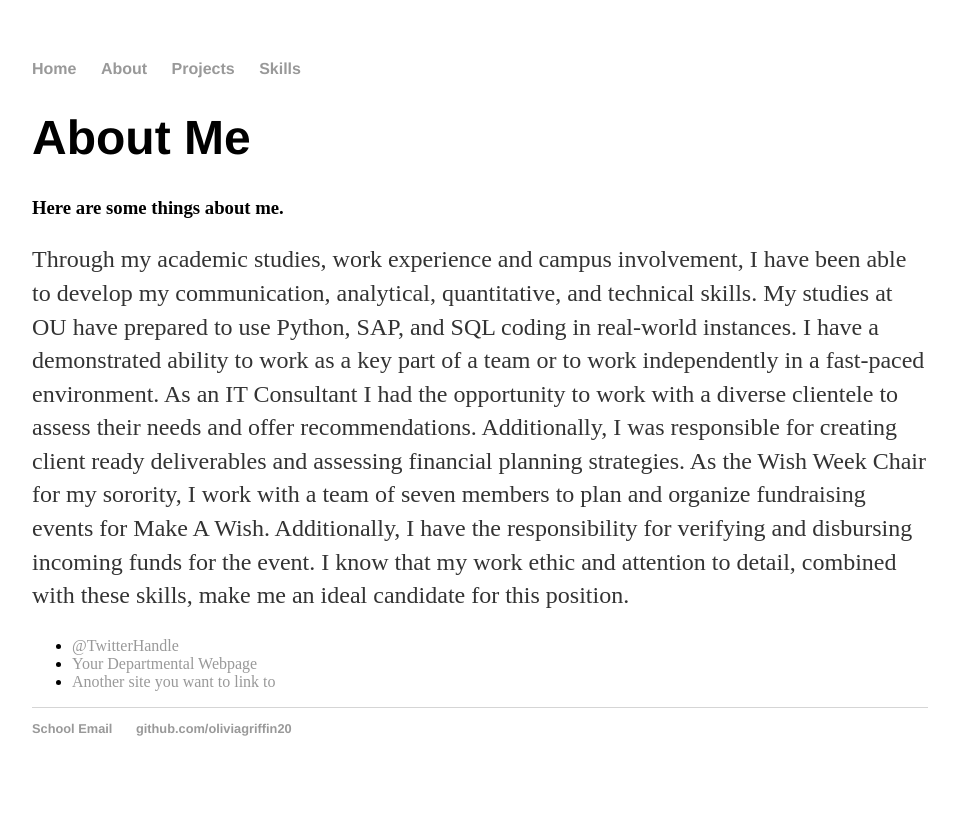
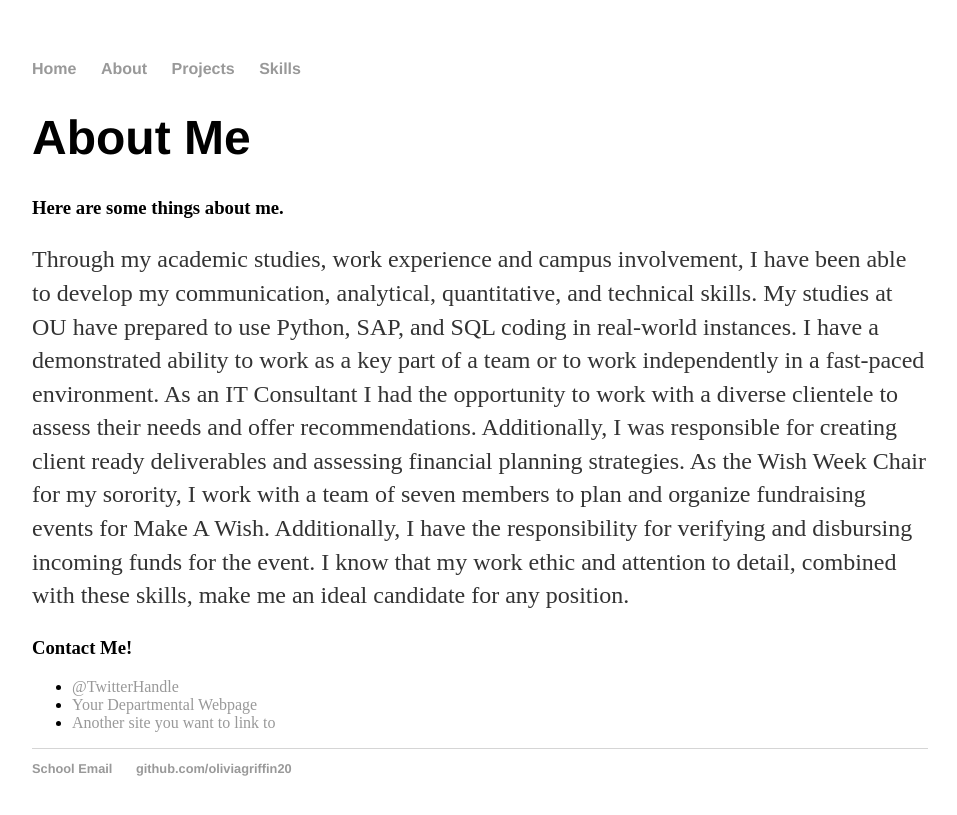
Before and after one commit to oliviagriffin20/oliviagriffin20.github.io, a Jekyll site: the page built from About/index.html, in a window 1280 px wide. Shown: the top 815 px of the page, without its empty margins (160-1117 px from the left). Built offline with Jekyll 4.4.1, drawn with Linux system fonts in a browser that asks for light colours.

Commit message:
Update index.html

```diff
--- a/About/index.html
+++ b/About/index.html
@@ -6,8 +6,8 @@
 		<div class="about">
 			<h1>About Me</h1>
 			<h3>Here are some things about me.</h3>
-			<p>Through my academic studies, work experience and campus involvement, I have been able to develop my communication, analytical, quantitative, and technical skills. My studies at OU have prepared to use Python, SAP, and SQL coding in real-world instances.  I have a demonstrated ability to work as a key part of a team or to work independently in a fast-paced environment.  As an IT Consultant I had the opportunity to work with a diverse clientele to assess their needs and offer recommendations.  Additionally, I was responsible for creating client ready deliverables and assessing financial planning strategies.  As the Wish Week Chair for my sorority, I work with a team of seven members to plan and organize fundraising events for Make A Wish.  Additionally, I have the responsibility for verifying and disbursing incoming funds for the event.  I know that my work ethic and attention to detail, combined with these skills, make me an ideal candidate for this position.  </p>
-
+			<p>Through my academic studies, work experience and campus involvement, I have been able to develop my communication, analytical, quantitative, and technical skills. My studies at OU have prepared to use Python, SAP, and SQL coding in real-world instances.  I have a demonstrated ability to work as a key part of a team or to work independently in a fast-paced environment.  As an IT Consultant I had the opportunity to work with a diverse clientele to assess their needs and offer recommendations.  Additionally, I was responsible for creating client ready deliverables and assessing financial planning strategies.  As the Wish Week Chair for my sorority, I work with a team of seven members to plan and organize fundraising events for Make A Wish.  Additionally, I have the responsibility for verifying and disbursing incoming funds for the event.  I know that my work ethic and attention to detail, combined with these skills, make me an ideal candidate for any position.</p>
+			<h3>Contact Me!</h3>
 			<ul class="contacts">
 				<li><a href="#">@TwitterHandle</a></li>
 				<li><a href="#">Your Departmental Webpage</a></li>
```
